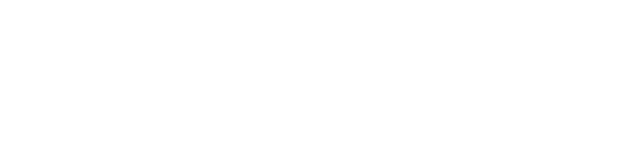
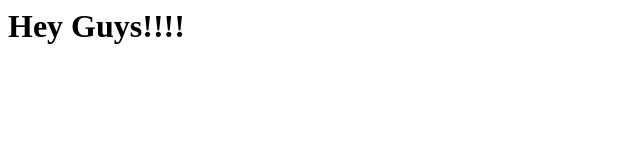
Before and after one commit to EchoLeap/Editable-Grid, a plain HTML site: page index.html in a window 1280 px wide. Shown: the whole page, without its empty margins (0-640 px from the left). Drawn offline with Linux system fonts and the light colour scheme.

Commit message:
Update index.html

```diff
--- a/index.html
+++ b/index.html
@@ -24,7 +24,7 @@
     </head>
   <body>
      <header>
-
+       <h1> Hey Guys!!!! </h1>
      </header>
      <footer>
 
```
